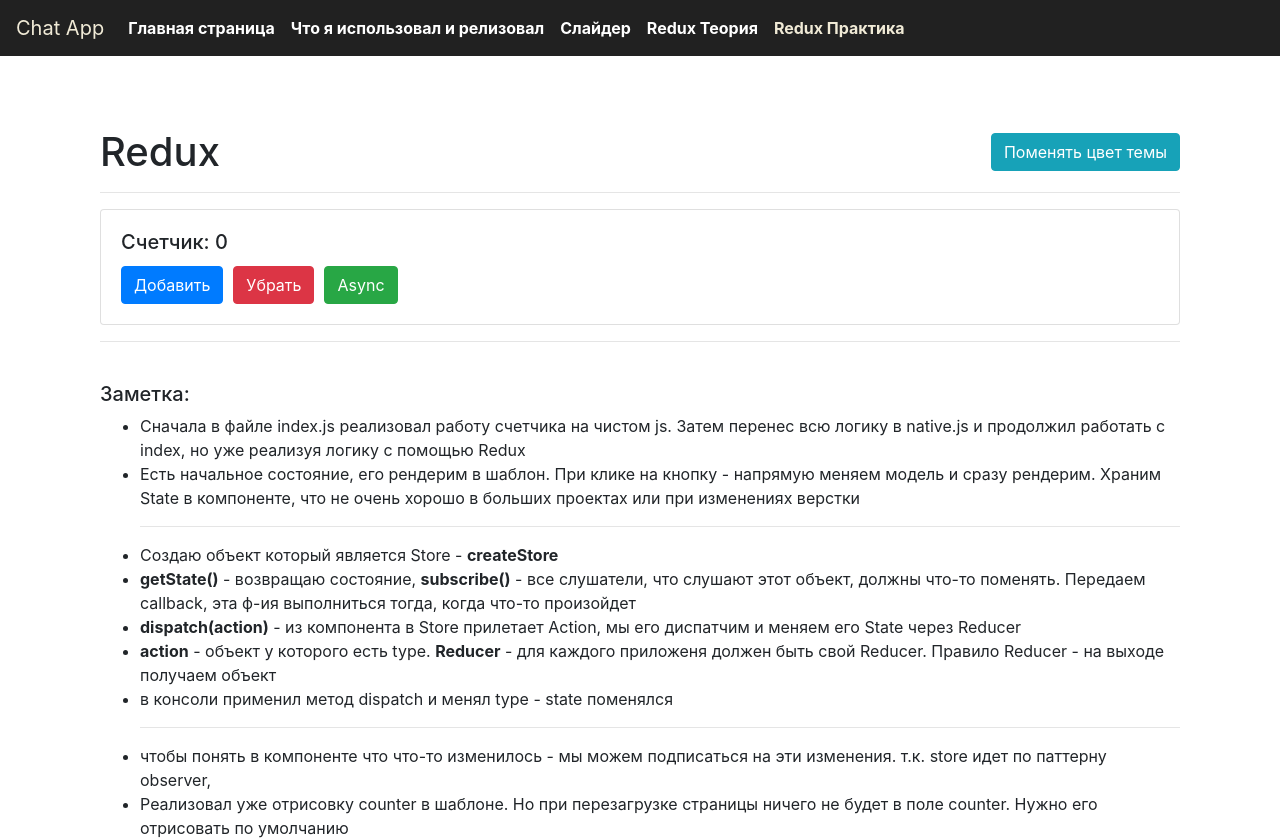
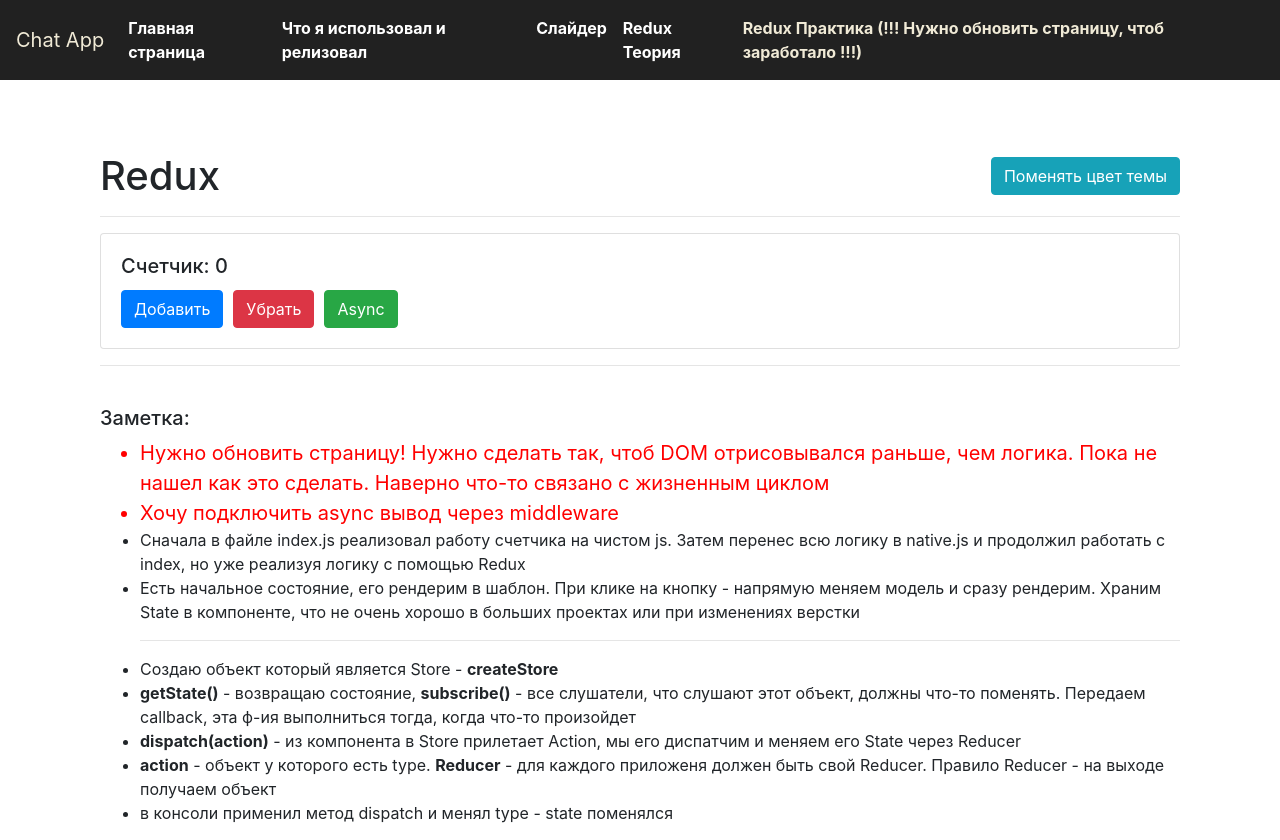
Before and after one commit to irudenko86/reactChat, a React (Create React App) app: page /redux-practice in a window 1280 px wide. Shown: the top 840 px of the page. Built offline with nearby package versions, Linux system fonts and the light colour scheme.

Commit message:
making redux

```diff
--- a/src/components/Navbar.js
+++ b/src/components/Navbar.js
@@ -41,7 +41,7 @@
                 <NavLink
                     className="nav-link"
                     to="/redux-practice"
-                >Redux Практика
+                >Redux Практика (!!! Нужно обновить страницу, чтоб заработало !!!)
                 </NavLink>
             </li>
         </ul>
--- a/src/index.js
+++ b/src/index.js
@@ -34,7 +34,7 @@
 
 if (addBtn, counter, subBtn) {
 
-  console.log(addBtn);
+console.log(addBtn);
 
 addBtn.addEventListener('click', () => {
   store.dispatch( increment());
--- a/src/index.scss
+++ b/src/index.scss
@@ -62,3 +62,8 @@
     margin-right: 10px;
   }
 }
+
+.color-red {
+  color: red;
+  font-size: 20px;
+}
--- a/src/pages/ReduxPractice.js
+++ b/src/pages/ReduxPractice.js
@@ -26,6 +26,8 @@
 
             <h5>Заметка:</h5>
             <ul>
+            <li className="color-red">Нужно обновить страницу! Нужно сделать так, чтоб DOM отрисовывался раньше, чем логика. Пока не нашел как это сделать. Наверно что-то связано с жизненным циклом</li>
+            <li className="color-red">Хочу подключить async вывод через middleware</li>
                 <li>Сначала в файле index.js реализовал работу счетчика на чистом js. Затем перенес всю логику в native.js и продолжил работать с index, но уже реализуя логику с помощью Redux</li>
                 <li>Есть начальное состояние, его рендерим в шаблон. При клике на кнопку - напрямую меняем модель и сразу рендерим. Храним State в компоненте, что не очень хорошо в больших проектах или при изменениях верстки</li>
                 <hr/>
```
